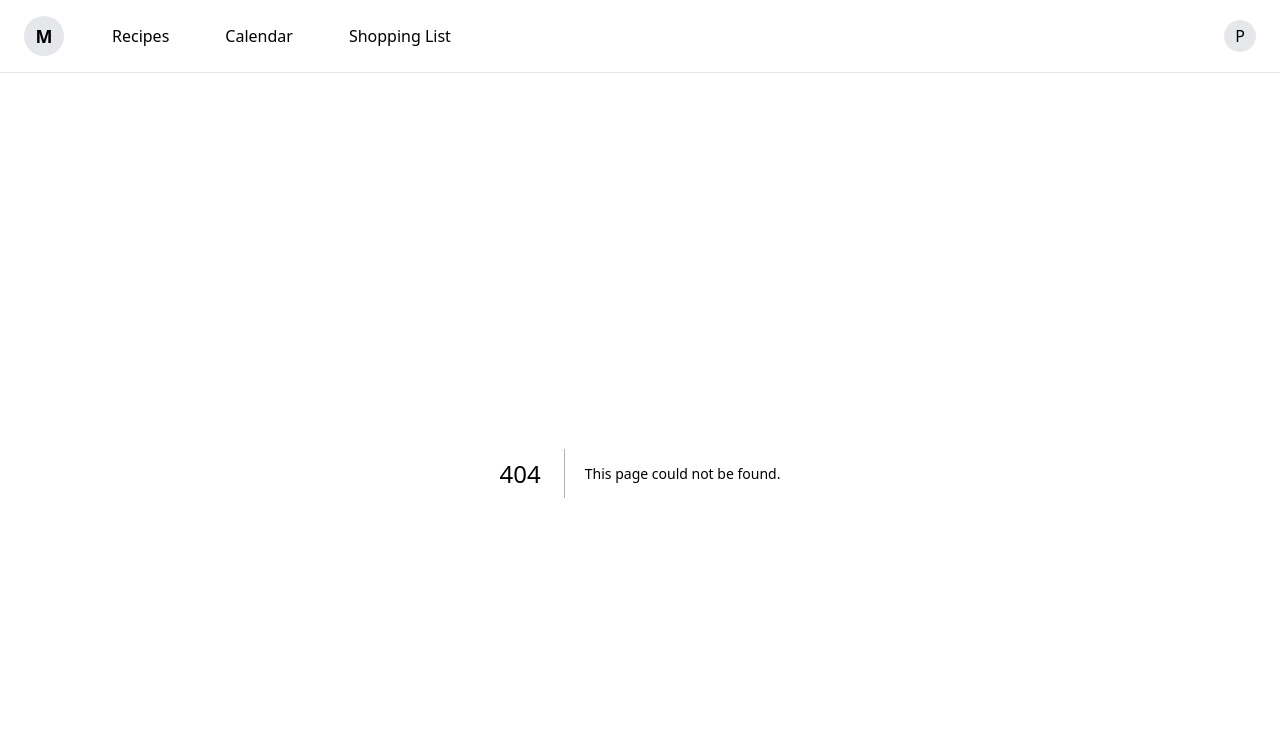
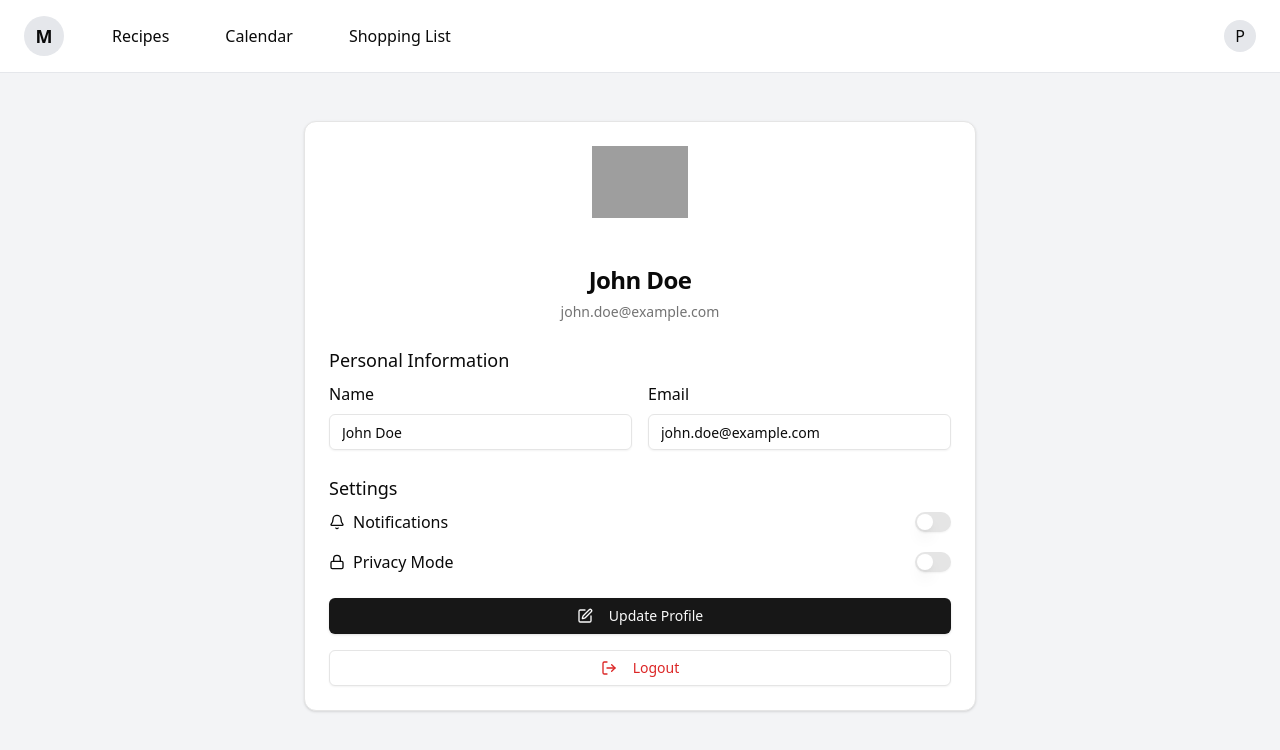
Before and after one commit to Gint367/mealy, a Next.js app: page /profilepage in a window 1280 px wide. Before the commit this address had no page. Shown: the top 750 px of the page. Built offline with nearby package versions, Linux system fonts and the light colour scheme; grey boxes are pictures that could not be loaded.

Commit message:
implement profile page

```diff
--- a/app/components/Calendar.tsx
+++ b/app/components/Calendar.tsx
@@ -77,8 +77,7 @@ export function Calendar() {
         <div className="mx-auto p-4 w-full">
             <div className="rounded-lg border bg-card text-card-foreground shadow-sm">
                 <div className="p-6">
-                    <div className="flex items-center justify-between mb-4">
-                        <div className="flex items-center">
+                    <div className="flex items-center justify-center gap-4 mb-4">
                         <Button variant="ghost" size="icon" onClick={previousMonth}>
                             <ChevronLeft className="h-4 w-4" />
                         </Button>
@@ -88,7 +87,6 @@ export function Calendar() {
                         <Button variant="ghost" size="icon" onClick={nextMonth}>
                             <ChevronRight className="h-4 w-4" />
                         </Button>
-                        </div>
                     </div>
                     <div className="grid grid-cols-7 gap-px bg-muted">
                         {weekDays.map((day) => (
@@ -108,7 +106,7 @@ export function Calendar() {
                                     onClick={() => handleDateSelect(date)}
                                     className={cn(
                                         "p-3 bg-background hover:bg-muted transition-colors relative h-24 text-left",
-                                        "focus:outline-none focus:ring-2 focus:ring-ring focus:ring-offset-2",
+                                        "focus:outline-none",
                                         event && "bg-muted/50"
                                     )}
                                 >
--- a/app/components/Header.tsx
+++ b/app/components/Header.tsx
@@ -21,7 +21,7 @@ export default function Header() {
                 </nav>
             </div>
 
-            <Link href="/profile" className="w-8 h-8 rounded-full bg-gray-200 flex items-center justify-center">
+            <Link href="/profilepage" className="w-8 h-8 rounded-full bg-gray-200 flex items-center justify-center">
                 <span>P</span>
             </Link>
         </header>
--- a/app/layout.tsx
+++ b/app/layout.tsx
@@ -15,8 +15,8 @@ const geistMono = localFont({
 });
 
 export const metadata: Metadata = {
-  title: "Create Next App",
-  description: "Generated by create next app",
+  title: "Mealy, your meal planner",
+  description: "Mealy is a meal planner that helps you plan your meals for the week.",
 };
 
 export default function RootLayout({
--- /dev/null
+++ b/app/profilepage/page.tsx
@@ -0,0 +1,75 @@
+import { Button } from '@/components/ui/button'
+import { Card, CardContent, CardDescription, CardHeader, CardTitle } from '@/components/ui/card'
+import { Switch } from '@/components/ui/switch'
+import { Avatar, AvatarImage, AvatarFallback } from '@radix-ui/react-avatar'
+import { Label } from '@radix-ui/react-label'
+import { Bell, PenSquare, LogOut, Lock } from 'lucide-react'
+import { Input } from '@/components/ui/input'
+import React from 'react'
+
+const page = () => {
+    return (
+        <div className="min-h-screen bg-gray-100 py-12 px-4 sm:px-6 lg:px-8">
+            <Card className="max-w-2xl mx-auto">
+                <CardHeader className="text-center">
+                    <div className="flex justify-center mb-4">
+                        <Avatar className="w-24 h-24">
+                            <AvatarImage src="/placeholder.svg?height=96&width=96" alt="Profile picture" />
+                            <AvatarFallback>JD</AvatarFallback>
+                        </Avatar>
+                    </div>
+                    <CardTitle className="text-2xl font-bold">John Doe</CardTitle>
+                    <CardDescription>john.doe@example.com</CardDescription>
+                </CardHeader>
+                <CardContent>
+                    <div className="space-y-6">
+                        <div className="space-y-2">
+                            <h3 className="text-lg font-medium">Personal Information</h3>
+                            <div className="grid grid-cols-1 gap-4 sm:grid-cols-2">
+                                <div className="space-y-2">
+                                    <Label htmlFor="name">Name</Label>
+                                    <Input id="name" defaultValue="John Doe" />
+                                </div>
+                                <div className="space-y-2">
+                                    <Label htmlFor="email">Email</Label>
+                                    <Input id="email" type="email" defaultValue="john.doe@example.com" />
+                                </div>
+                            </div>
+                        </div>
+                        <div className="space-y-2">
+                            <h3 className="text-lg font-medium">Settings</h3>
+                            <div className="space-y-4">
+                                <div className="flex items-center justify-between">
+                                    <div className="flex items-center space-x-2">
+                                        <Bell className="w-4 h-4" />
+                                        <Label htmlFor="notifications">Notifications</Label>
+                                    </div>
+                                    <Switch id="notifications" />
+                                </div>
+                                <div className="flex items-center justify-between">
+                                    <div className="flex items-center space-x-2">
+                                        <Lock className="w-4 h-4" />
+                                        <Label htmlFor="privacy">Privacy Mode</Label>
+                                    </div>
+                                    <Switch id="privacy" />
+                                </div>
+                            </div>
+                        </div>
+                        <div className="space-y-4">
+                            <Button className="w-full">
+                                <PenSquare className="w-4 h-4 mr-2" />
+                                Update Profile
+                            </Button>
+                            <Button variant="outline" className="w-full text-red-600 hover:text-red-700 hover:bg-red-50">
+                                <LogOut className="w-4 h-4 mr-2" />
+                                Logout
+                            </Button>
+                        </div>
+                    </div>
+                </CardContent>
+            </Card>
+        </div>
+    )
+}
+
+export default page
--- a/app/recipes/page.tsx
+++ b/app/recipes/page.tsx
@@ -1,6 +1,6 @@
 import RecipeSearch from "@/components/recipe-search";
 
-export default function ShoppingList() {
+export default function Recipes() {
     return (
         <div>
             <RecipeSearch />
--- /dev/null
+++ b/components/ui/card.tsx
@@ -0,0 +1,76 @@
+import * as React from "react"
+
+import { cn } from "@/lib/utils"
+
+const Card = React.forwardRef<
+  HTMLDivElement,
+  React.HTMLAttributes<HTMLDivElement>
+>(({ className, ...props }, ref) => (
+  <div
+    ref={ref}
+    className={cn(
+      "rounded-xl border bg-card text-card-foreground shadow",
+      className
+    )}
+    {...props}
+  />
+))
+Card.displayName = "Card"
+
+const CardHeader = React.forwardRef<
+  HTMLDivElement,
+  React.HTMLAttributes<HTMLDivElement>
+>(({ className, ...props }, ref) => (
+  <div
+    ref={ref}
+    className={cn("flex flex-col space-y-1.5 p-6", className)}
+    {...props}
+  />
+))
+CardHeader.displayName = "CardHeader"
+
+const CardTitle = React.forwardRef<
+  HTMLDivElement,
+  React.HTMLAttributes<HTMLDivElement>
+>(({ className, ...props }, ref) => (
+  <div
+    ref={ref}
+    className={cn("font-semibold leading-none tracking-tight", className)}
+    {...props}
+  />
+))
+CardTitle.displayName = "CardTitle"
+
+const CardDescription = React.forwardRef<
+  HTMLDivElement,
+  React.HTMLAttributes<HTMLDivElement>
+>(({ className, ...props }, ref) => (
+  <div
+    ref={ref}
+    className={cn("text-sm text-muted-foreground", className)}
+    {...props}
+  />
+))
+CardDescription.displayName = "CardDescription"
+
+const CardContent = React.forwardRef<
+  HTMLDivElement,
+  React.HTMLAttributes<HTMLDivElement>
+>(({ className, ...props }, ref) => (
+  <div ref={ref} className={cn("p-6 pt-0", className)} {...props} />
+))
+CardContent.displayName = "CardContent"
+
+const CardFooter = React.forwardRef<
+  HTMLDivElement,
+  React.HTMLAttributes<HTMLDivElement>
+>(({ className, ...props }, ref) => (
+  <div
+    ref={ref}
+    className={cn("flex items-center p-6 pt-0", className)}
+    {...props}
+  />
+))
+CardFooter.displayName = "CardFooter"
+
+export { Card, CardHeader, CardFooter, CardTitle, CardDescription, CardContent }
--- /dev/null
+++ b/components/ui/switch.tsx
@@ -0,0 +1,29 @@
+"use client"
+
+import * as React from "react"
+import * as SwitchPrimitives from "@radix-ui/react-switch"
+
+import { cn } from "@/lib/utils"
+
+const Switch = React.forwardRef<
+  React.ElementRef<typeof SwitchPrimitives.Root>,
+  React.ComponentPropsWithoutRef<typeof SwitchPrimitives.Root>
+>(({ className, ...props }, ref) => (
+  <SwitchPrimitives.Root
+    className={cn(
+      "peer inline-flex h-5 w-9 shrink-0 cursor-pointer items-center rounded-full border-2 border-transparent shadow-sm transition-colors focus-visible:outline-none focus-visible:ring-2 focus-visible:ring-ring focus-visible:ring-offset-2 focus-visible:ring-offset-background disabled:cursor-not-allowed disabled:opacity-50 data-[state=checked]:bg-primary data-[state=unchecked]:bg-input",
+      className
+    )}
+    {...props}
+    ref={ref}
+  >
+    <SwitchPrimitives.Thumb
+      className={cn(
+        "pointer-events-none block h-4 w-4 rounded-full bg-background shadow-lg ring-0 transition-transform data-[state=checked]:translate-x-4 data-[state=unchecked]:translate-x-0"
+      )}
+    />
+  </SwitchPrimitives.Root>
+))
+Switch.displayName = SwitchPrimitives.Root.displayName
+
+export { Switch }
--- a/package.json
+++ b/package.json
@@ -15,6 +15,7 @@
     "@radix-ui/react-dialog": "^1.1.2",
     "@radix-ui/react-label": "^2.1.0",
     "@radix-ui/react-slot": "^1.1.0",
+    "@radix-ui/react-switch": "^1.1.1",
     "class-variance-authority": "^0.7.1",
     "cloudflare": "^3.5.0",
     "clsx": "^2.1.1",
--- a/tailwind.config.ts
+++ b/tailwind.config.ts
@@ -58,5 +58,6 @@ export default {
 			}
 		}
 	},
+
 	plugins: [require("tailwindcss-animate")],
 } satisfies Config;
```
Also changed, not shown: 1 other file (tests, documents, lock files or other folders). Lines whose indentation alone changed are shown as unchanged.
